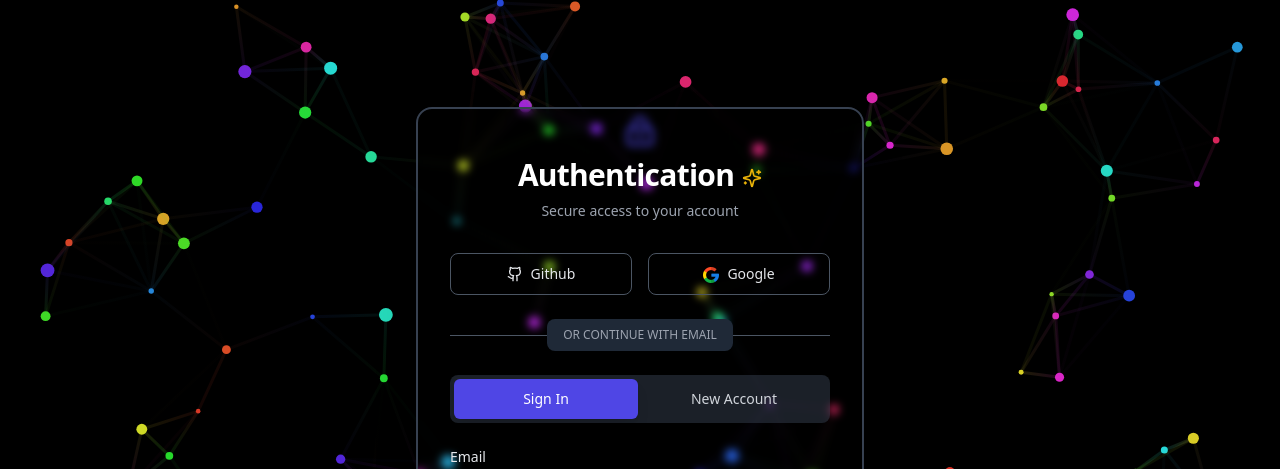
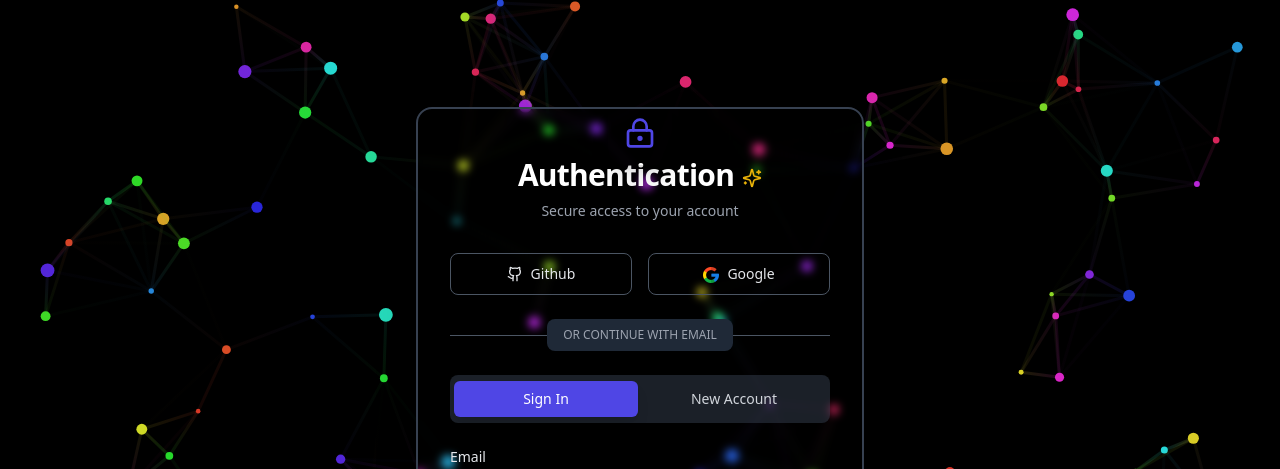
Before and after one commit to SagarKapoorin/Portfolio, a Next.js app: page /signin in a window 1280 px wide. Shown: the top 469 px of the page. Built offline with nearby package versions, Linux system fonts and the light colour scheme.

Commit message:
frontend fixes

```diff
--- a/src/app/signin/page.tsx
+++ b/src/app/signin/page.tsx
@@ -56,15 +56,15 @@ export default function Page() {
     <AnimatedBackground/>
     <div className="min-h-screen  flex items-center justify-center p-4">
     <div className="w-full max-w-md relative z-20">
+        <div className="bg-black-700 rounded-2xl shadow-2xl border-2 border-gray-700 overflow-hidden backdrop-blur-sm">
         <div className="absolute -top-2 left-1/2 -translate-x-1/2 transform">
           <div className="w-16 h-16 bg-black-900 rounded-2xl flex items-center justify-center shadow-xl">
             <LockKeyhole className="w-8 h-8 text-indigo-600" />
           </div>
         </div>
-        <div className="bg-black-700 rounded-2xl shadow-2xl border-2 border-gray-700 overflow-hidden backdrop-blur-sm">
           <div className="px-8 pt-12 pb-8">
             <div className="text-center space-y-2">
-              <h1 className="text-3xl font-bold tracking-tight text-white">
+              <h1 className="text-3xl font-bold tracking-tight text-white whitespace-nowrap">
                 Authentication
                 <Sparkles className="w-5 h-5 inline-block ml-2 text-yellow-500" />
               </h1>
@@ -101,7 +101,7 @@ export default function Page() {
             <div className="flex items-center justify-center space-x-1 p-1 bg-gray-700/50 rounded-lg">
               <button
                 onClick={() => setActiveTab('login')}
-                className={`flex-1 px-8 py-2.5 rounded-md text-sm font-medium transition-all duration-200 ${
+                className={`flex-1 px-8  py-2 rounded-md text-sm font-medium transition-all duration-200 ${
                   activeTab === 'login'
                     ? 'bg-indigo-600 text-white shadow-lg'
                     : 'hover:hover:bg-gray-700 text-gray-300'
```
